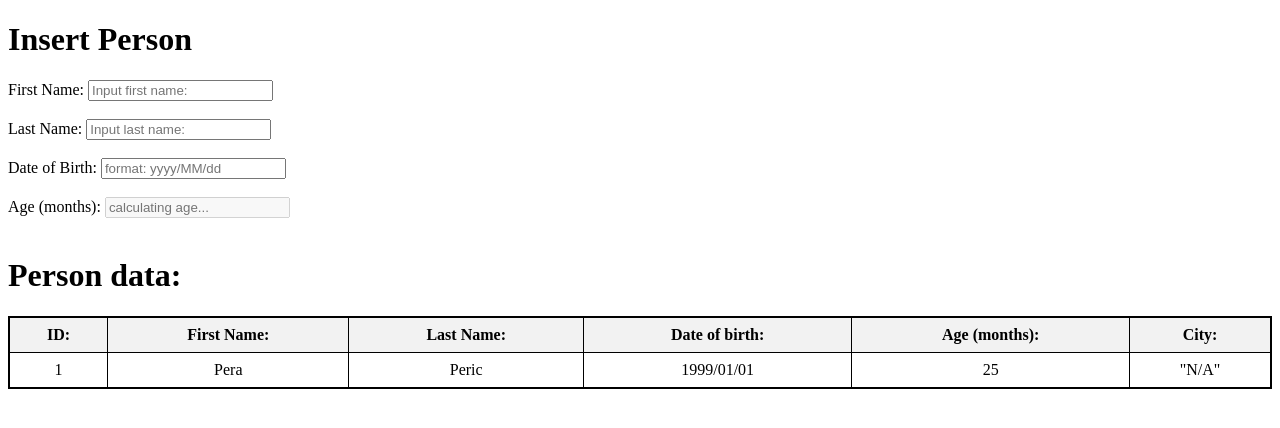
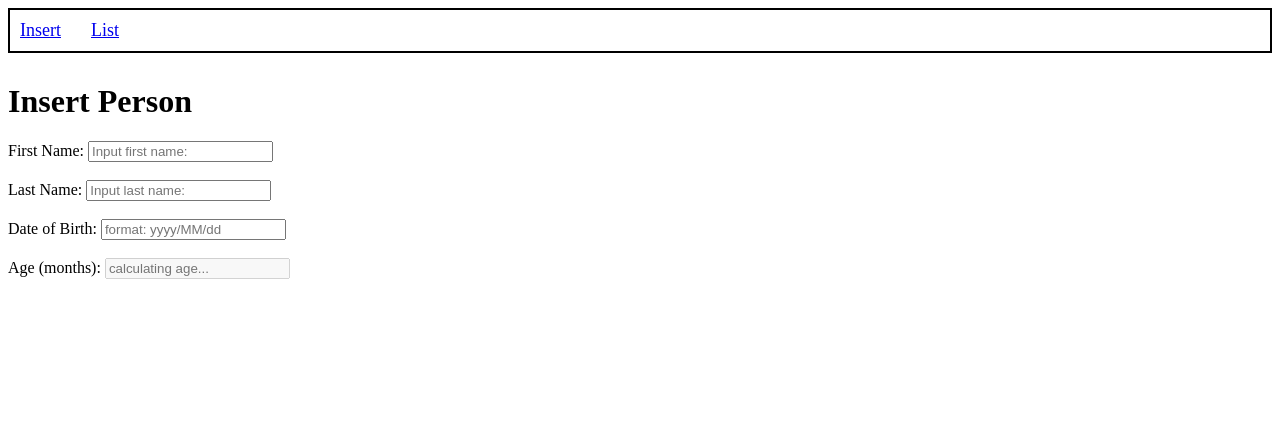
Before and after one commit to milan-stankovic-dev/tps_front, an Angular app: page / in a window 1280 px wide. Shown: the top 428 px of the page. Built offline with nearby package versions, Linux system fonts and the light colour scheme.

Commit message:
Added header with links for routing as well as different routes for different use cases.

```diff
--- a/src/app/app-routing.module.ts
+++ b/src/app/app-routing.module.ts
@@ -1,7 +1,26 @@
 import { NgModule } from '@angular/core';
 import { RouterModule, Routes } from '@angular/router';
+import { PersonInsertComponent } from './person-insert/person-insert.component';
+import { PersonListComponent } from './person-list/person-list.component';
 
-const routes: Routes = [];
+const routes: Routes = [
+  {
+    path: '',
+    component: PersonInsertComponent
+  },
+  {
+    path: 'insert',
+    component: PersonInsertComponent
+  },
+  {
+    path: 'list',
+    component: PersonListComponent
+  },
+  {
+    path: '**',
+    component: PersonInsertComponent
+  }
+];
 
 @NgModule({
   imports: [RouterModule.forRoot(routes)],
--- a/src/app/app.component.html
+++ b/src/app/app.component.html
@@ -1,4 +1,2 @@
-<app-person-insert></app-person-insert>
-<br>
-<app-person-list></app-person-list>
+<app-header></app-header>
 <router-outlet></router-outlet>
--- a/src/app/domain/Person.ts
+++ b/src/app/domain/Person.ts
@@ -3,5 +3,5 @@ export interface Person{
     firstName: string;
     lastName: string;
     dateOfBirth: string;
-    age: number;
+    ageInMonths: number;
 }
--- /dev/null
+++ b/src/app/header/header.component.html
@@ -0,0 +1,13 @@
+<div style="border: 2px solid black;
+            font-size: 18px;
+            padding: 10px;
+            display: flex;
+            margin-bottom: 30px">
+
+        <div style="margin-right: 30px;">
+            <a class="menu-item" routerLink = '/insert'>Insert</a>
+        </div>
+        <div>
+            <a class="menu-item" routerLink = '/list' >List</a>
+        </div>
+</div>
--- a/src/app/person-list/person-list.component.html
+++ b/src/app/person-list/person-list.component.html
@@ -16,7 +16,7 @@
             <td>{{person.firstName}} </td>
             <td>{{person.lastName}}</td>
             <td>{{person.dateOfBirth}}</td>
-            <td>{{person.age}}</td>
+            <td>{{person.ageInMonths}}</td>
             <td>"N/A"</td>
             </tr>
     </tbody>
--- a/src/app/person-list/person-list.component.ts
+++ b/src/app/person-list/person-list.component.ts
@@ -13,7 +13,7 @@ export class PersonListComponent {
       firstName: "Pera",
       lastName: "Peric",
       dateOfBirth: "1999/01/01",
-      age: 25
+      ageInMonths: 301
     }
   ];
 }
```
Also changed, not shown: src/app/app.module.ts (+6 -2 lines), src/app/header/header.component.ts (added, +10 -0 lines), src/app/header/header.component.css (added), 1 other file (tests, documents, lock files or other folders).
